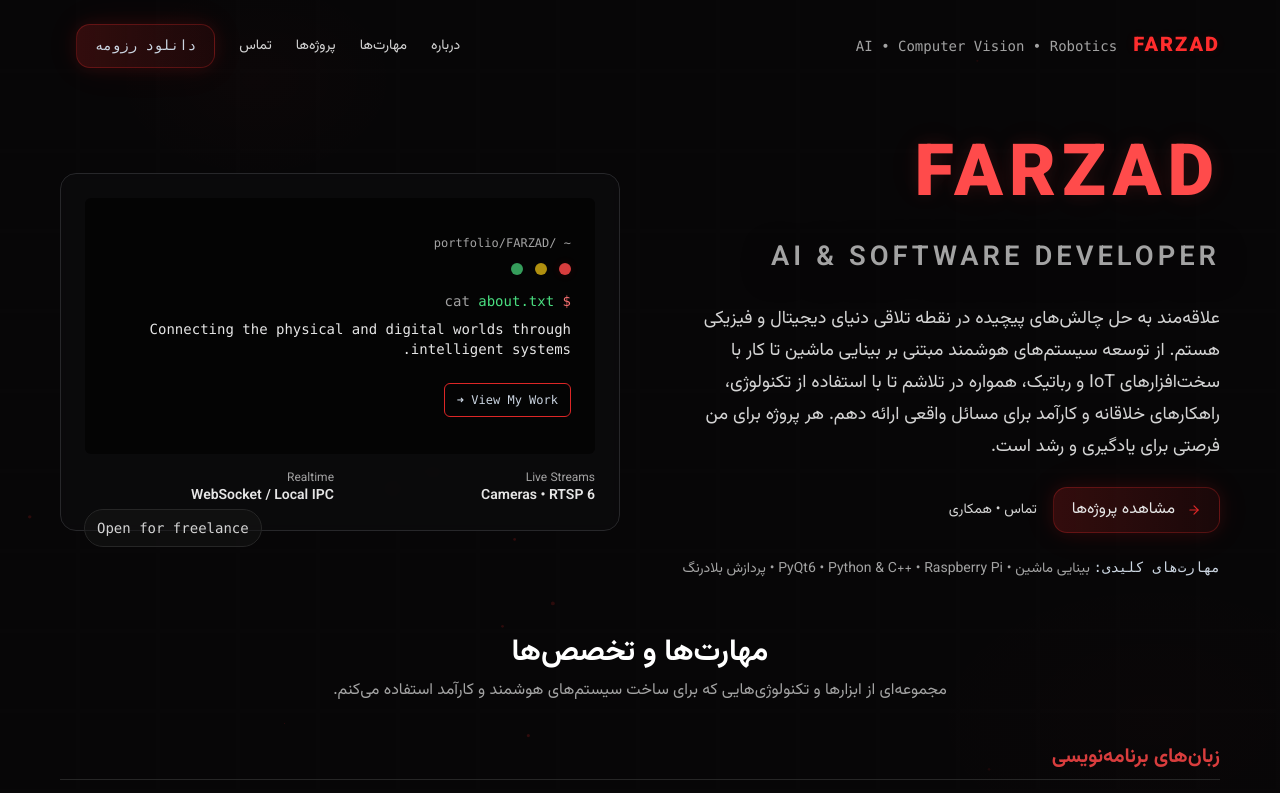
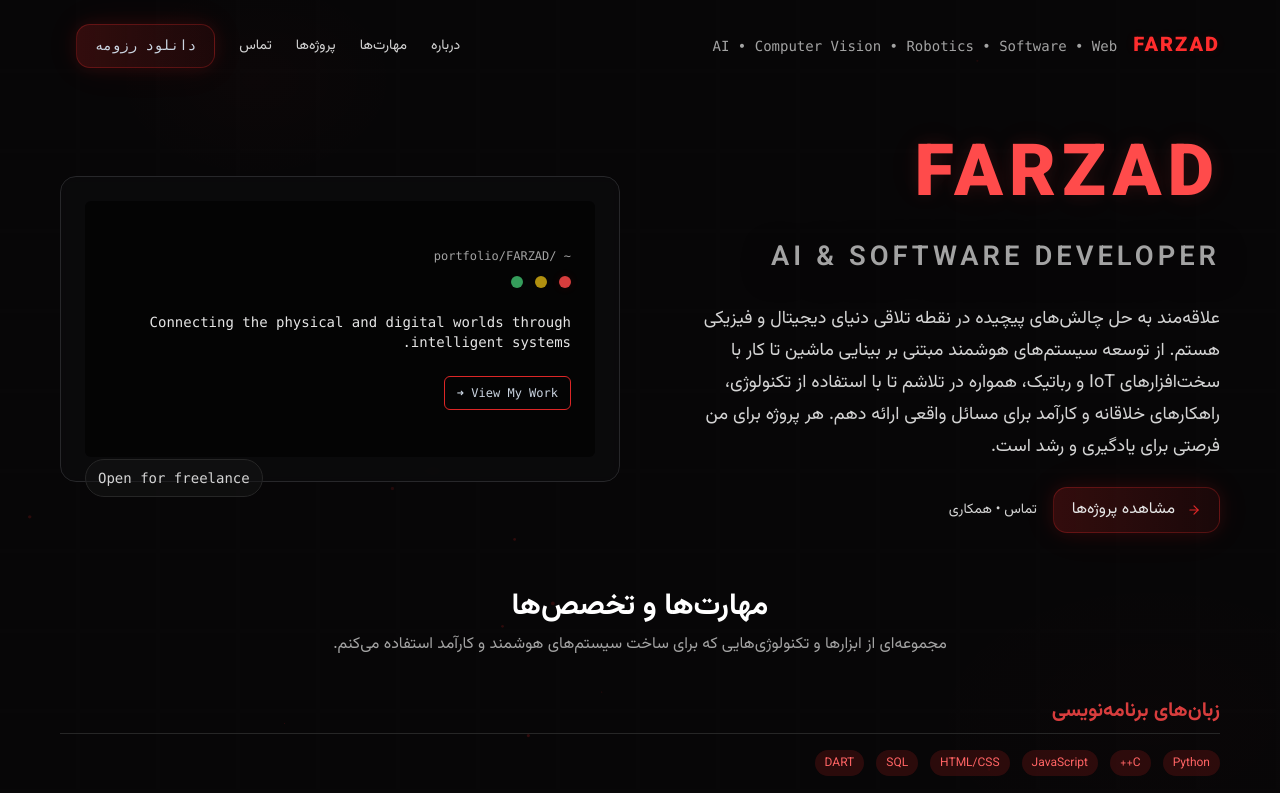
Before and after one commit to farzzad01/my_site, a plain HTML site: page index.html in a window 1280 px wide. Shown: the top 793 px of the page. Drawn offline with nearby package versions, Linux system fonts and the light colour scheme.

Commit message:
version 2

```diff
--- a/index.html
+++ b/index.html
@@ -47,7 +47,7 @@
   <header class="container-max py-6 flex items-center justify-between">
     <div class="flex items-center gap-4">
       <div class="logo text-xl">FARZAD</div>
-      <div class="mono text-sm text-neutral-400">AI • Computer Vision • Robotics</div>
+      <div class="mono text-sm text-neutral-400">AI • Computer Vision • Robotics • Software • Web </div>
     </div>
 
     <nav class="hidden md:flex gap-6 items-center text-sm text-neutral-300">
@@ -89,10 +89,7 @@
           <a href="#contact" class="text-sm text-neutral-300 hover:text-white transition">تماس • همکاری</a>
         </div>
 
-        <div class="mt-4 text-sm text-neutral-400">
-          <span class="mono">مهارت‌های کلیدی:</span>
-          <span class="ml-3">بینایی ماشین • PyQt6 • Python & C++ • Raspberry Pi • پردازش بلادرنگ</span>
-        </div>
+
       </div>
 
       <!-- hero right: mock laptop / card -->
@@ -108,11 +105,6 @@
                 <div class="w-3 h-3 rounded-full bg-green-400/70"></div>
               </div>
               <div class="mono text-sm text-neutral-300">
-                <div>
-                  <span class="text-red-400">$</span>
-                  <span class="text-neutral-400">cat</span>
-                  <span class="text-green-400">about.txt</span>
-                </div>
                 <div class="mt-2">
                   <span class="text-neutral-200">Connecting the physical and digital worlds through intelligent systems.</span>
                 </div>
@@ -123,17 +115,6 @@
             </div>
           </div>
 
-          <div class="mt-4 flex gap-3">
-            <div class="flex-1">
-              <div class="text-xs text-neutral-400">Live Streams</div>
-              <div class="text-sm font-semibold">6 Cameras • RTSP</div>
-            </div>
-            <div class="flex-1">
-              <div class="text-xs text-neutral-400">Realtime</div>
-              <div class="text-sm font-semibold">WebSocket / Local IPC</div>
-            </div>
-          </div>
-        </div>
 
         <!-- small badge -->
         <div class="absolute -bottom-4 left-6 hidden md:block">
@@ -160,6 +141,8 @@
           <span class="tag">JavaScript</span>
           <span class="tag">HTML/CSS</span>
           <span class="tag">SQL</span>
+          <span class="tag">DART</span>
+
         </div>
       </div>
 
```
Also changed, not shown: project-telecom-management.html (+30 -16 lines), project-university-ai.html (+2 -2 lines), projects-overview.html (+4 -0 lines).
